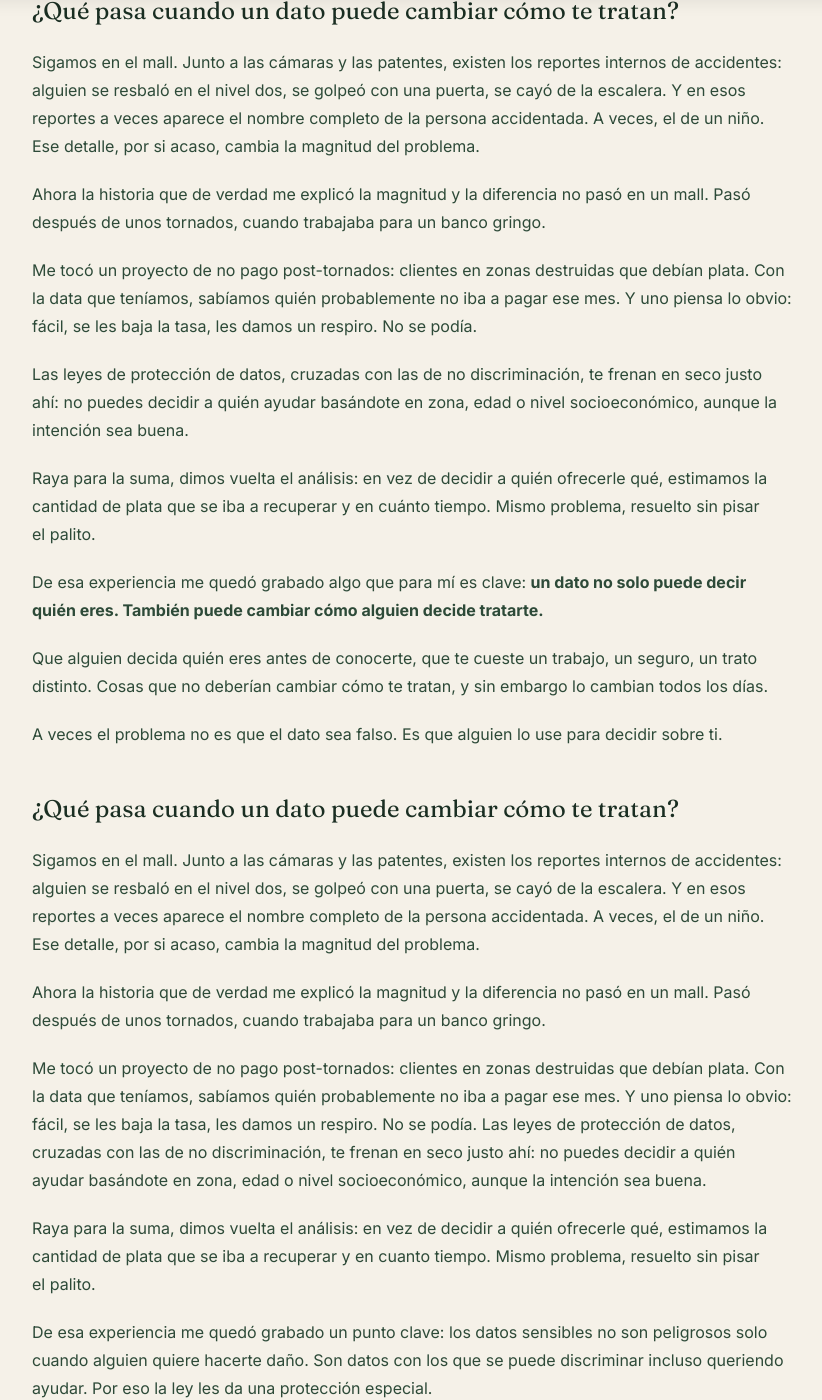
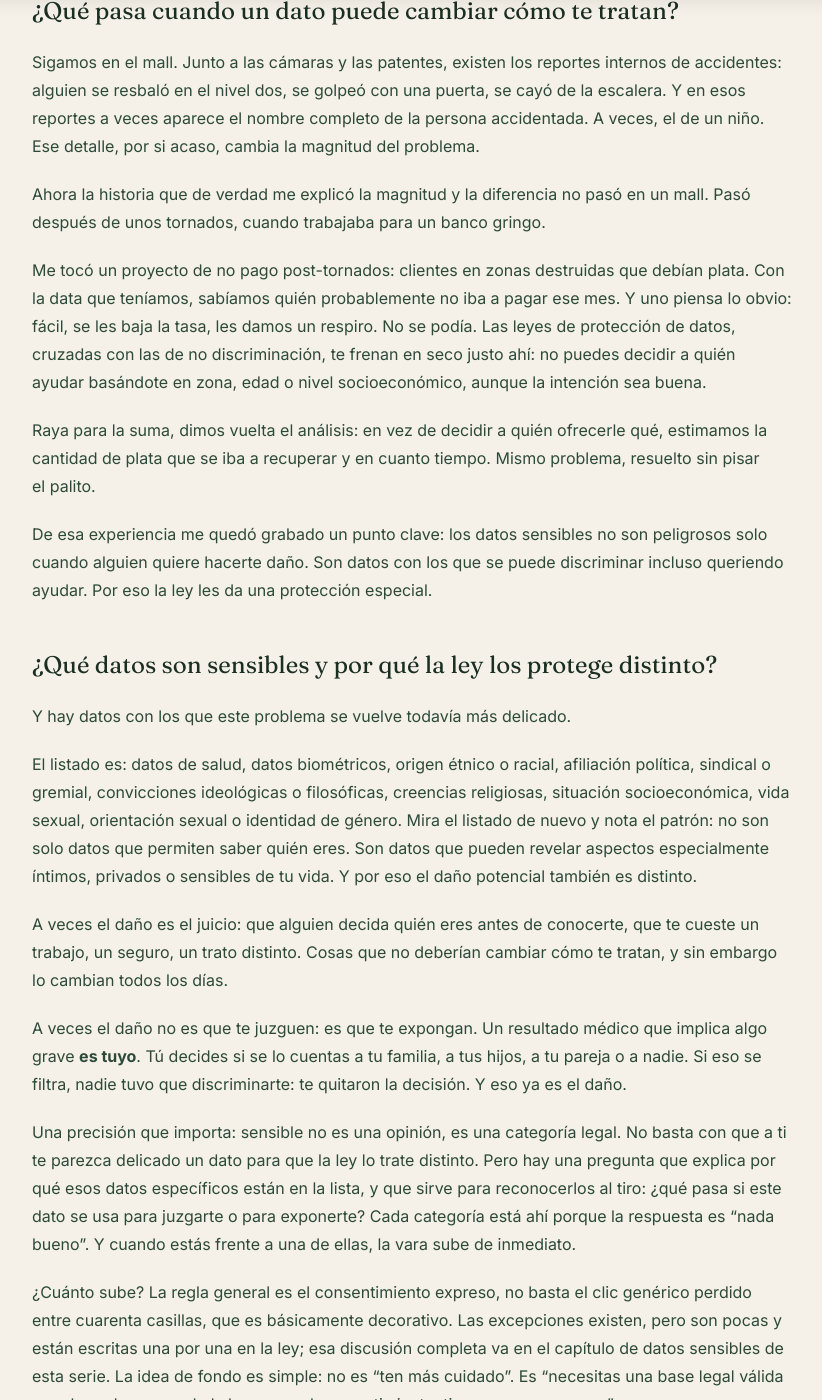
Before and after one commit to Maquitaa/web-page, a Jekyll site: the page built from _posts/2026-08-17-nadie-te-preguntó-nada-y-aun-así-saben-quién-eres.md, in a window 1280 px wide and 1400 px high, scrolled down 3447 px. Shown: the whole window, without its empty margins (228-1050 px from the left). Built offline with Jekyll 4.4.1, drawn with Linux system fonts in a browser that asks for light colours.

Commit message:
Update Publicaciones “2026-08-17-nadie-te-preguntó-nada-y-aun-así-saben-quién-eres”

```diff
--- a/_posts/2026-08-17-nadie-te-preguntó-nada-y-aun-así-saben-quién-eres.md
+++ b/_posts/2026-08-17-nadie-te-preguntó-nada-y-aun-así-saben-quién-eres.md
@@ -15,8 +15,6 @@
 
 Guárdate esa escena, porque es toda la Ley sobre Protección y Tratamiento de los Datos Personales en miniatura.
 
-
-
 ## ¿Qué cuenta como dato personal según la Ley 21.719?
 
 La Ley 21.719 define dato personal como toda información vinculada a una persona natural identificada o *identificable* (está en el artículo 2, para el que le gusta ir a la fuente). Léelo despacio: identificada *o identificable*. Identificada es lo obvio, tu nombre, tu RUT, tu foto; identificable es donde está toda la ley escondida.
@@ -28,8 +26,6 @@
 El test de identificabilidad: ¿puedo llegar a una persona concreta con este dato, solo o cruzándolo con otra cosa? Si la respuesta es sí, es dato personal. Da lo mismo si se ve inofensivo.
 
 Una planilla de correos laborales. Un listado de patentes. El registro de quién entró a qué hora. Aplícale el test a cada cosa que tu empresa guarde y te vas a sorprender de cuántas respuestas son “sí”.
-
-
 
 ## El problema no es conseguir los datos. Es juntarlos.
 
@@ -45,8 +41,6 @@
 
 Ahí va la segunda enseñanza, la que casi nadie internaliza: el riesgo no está en el dato, está en el cruce. Cuando evalúes qué guarda tu empresa, no mires cada planilla por separado. Míralas juntas, como las miraría alguien con tiempo y una hoja de cálculo.
 
-
-
 ## No se necesita tu nombre para saber quién eres.
 
 Las cámaras de un mall leen tu patente al entrar. No tu nombre: tu patente. ¿Es eso dato personal?
@@ -54,8 +48,6 @@
 Aplica el test. La patente, en el registro de vehículos, lleva a un dueño. El horario de entrada y salida dice cuándo estuviste. Ninguno de esos datos lleva tu nombre escrito, pero todos te señalan con el dedo. La ley los trata como lo que son: datos personales. Porque la identificabilidad no se mide por lo que el dato *dice*, sino por lo que el dato *permite saber*. Una patente es tu nombre con otro traje.
 
 A mí me cargan las defensas tipo “es que nosotros no guardamos nombres, solo códigos”. Felicidades, guardas identificadores. Que es exactamente lo mismo con pasos extra.
-
-
 
 ## Tu Excel también está regulado.
 
@@ -77,33 +69,11 @@
 
 Ahora la historia que de verdad me explicó la magnitud y la diferencia no pasó en un mall. Pasó después de unos tornados, cuando trabajaba para un banco gringo.
 
-Me tocó un proyecto de no pago post-tornados: clientes en zonas destruidas que debían plata. Con la data que teníamos, sabíamos quién probablemente no iba a pagar ese mes. Y uno piensa lo obvio: fácil, se les baja la tasa, les damos un respiro. No se podía.
-
-Las leyes de protección de datos, cruzadas con las de no discriminación, te frenan en seco justo ahí: no puedes decidir a quién ayudar basándote en zona, edad o nivel socioeconómico, aunque la intención sea buena.
-
-Raya para la suma, dimos vuelta el análisis: en vez de decidir a quién ofrecerle qué, estimamos la cantidad de plata que se iba a recuperar y en cuánto tiempo. Mismo problema, resuelto sin pisar el palito.
-
-De esa experiencia me quedó grabado algo que para mí es clave: **un dato no solo puede decir quién eres. También puede cambiar cómo alguien decide tratarte.**
-
-Que alguien decida quién eres antes de conocerte, que te cueste un trabajo, un seguro, un trato distinto. Cosas que no deberían cambiar cómo te tratan, y sin embargo lo cambian todos los días.
-
-A veces el problema no es que el dato sea falso. Es que alguien lo use para decidir sobre ti.
-
-
-
-## ¿Qué pasa cuando un dato puede cambiar cómo te tratan?
-
-Sigamos en el mall. Junto a las cámaras y las patentes, existen los reportes internos de accidentes: alguien se resbaló en el nivel dos, se golpeó con una puerta, se cayó de la escalera. Y en esos reportes a veces aparece el nombre completo de la persona accidentada. A veces, el de un niño. Ese detalle, por si acaso, cambia la magnitud del problema.
-
-Ahora la historia que de verdad me explicó la magnitud y la diferencia no pasó en un mall. Pasó después de unos tornados, cuando trabajaba para un banco gringo.
-
 Me tocó un proyecto de no pago post-tornados: clientes en zonas destruidas que debían plata. Con la data que teníamos, sabíamos quién probablemente no iba a pagar ese mes. Y uno piensa lo obvio: fácil, se les baja la tasa, les damos un respiro. No se podía. Las leyes de protección de datos, cruzadas con las de no discriminación, te frenan en seco justo ahí: no puedes decidir a quién ayudar basándote en zona, edad o nivel socioeconómico, aunque la intención sea buena.
 
 Raya para la suma, dimos vuelta el análisis: en vez de decidir a quién ofrecerle qué, estimamos la cantidad de plata que se iba a recuperar y en cuanto tiempo. Mismo problema, resuelto sin pisar el palito.
 
 De esa experiencia me quedó grabado un punto clave: los datos sensibles no son peligrosos solo cuando alguien quiere hacerte daño. Son datos con los que se puede discriminar incluso queriendo ayudar. Por eso la ley les da una protección especial.
-
-
 
 ## ¿Qué datos son sensibles y por qué la ley los protege distinto?
 
@@ -121,8 +91,6 @@
 
 Lo del niño en el reporte del mall es doble: es dato personal de un menor y, si además contiene información de salud u otra categoría especialmente protegida, puede ser también dato sensible. Ese es otro tema que da para un capítulo entero, así que hoy solo queda dicho que cuando hablamos de niños, niñas y adolescentes, la ley agrega reglas especiales y pone el interés superior y la autonomía progresiva en el centro.
 
-
-
 ## Tener acceso a un dato ≠ tener permiso para usarlo como quieras.
 
 Una universidad tiene tus notas, tu RUT, tu dirección, todo legítimo, todo necesario para que estudies. Pero algunas también revisan qué comentas o a qué le das “me gusta” en redes sociales: postulantes, alumnos, a veces sin fijarse siquiera en si la cuenta pertenece a alguien menor de edad.
@@ -130,8 +98,6 @@
 Tu diras: ¿Y? El perfil es público, dirá más de uno. Cualquiera puede verlo.
 
 Cualquiera puede verlo, sí. Pero fíjate en el salto que hay entre “este dato existe y yo puedo acceder a él” y “yo puedo *usar* este dato para decidir si te acepto, si te beco, si te miro distinto en una entrevista”. Son dos cosas distintas, y la ley las trata como dos cosas distintas.
-
-
 
 ## La chaqueta roja, otra vez
 
```
